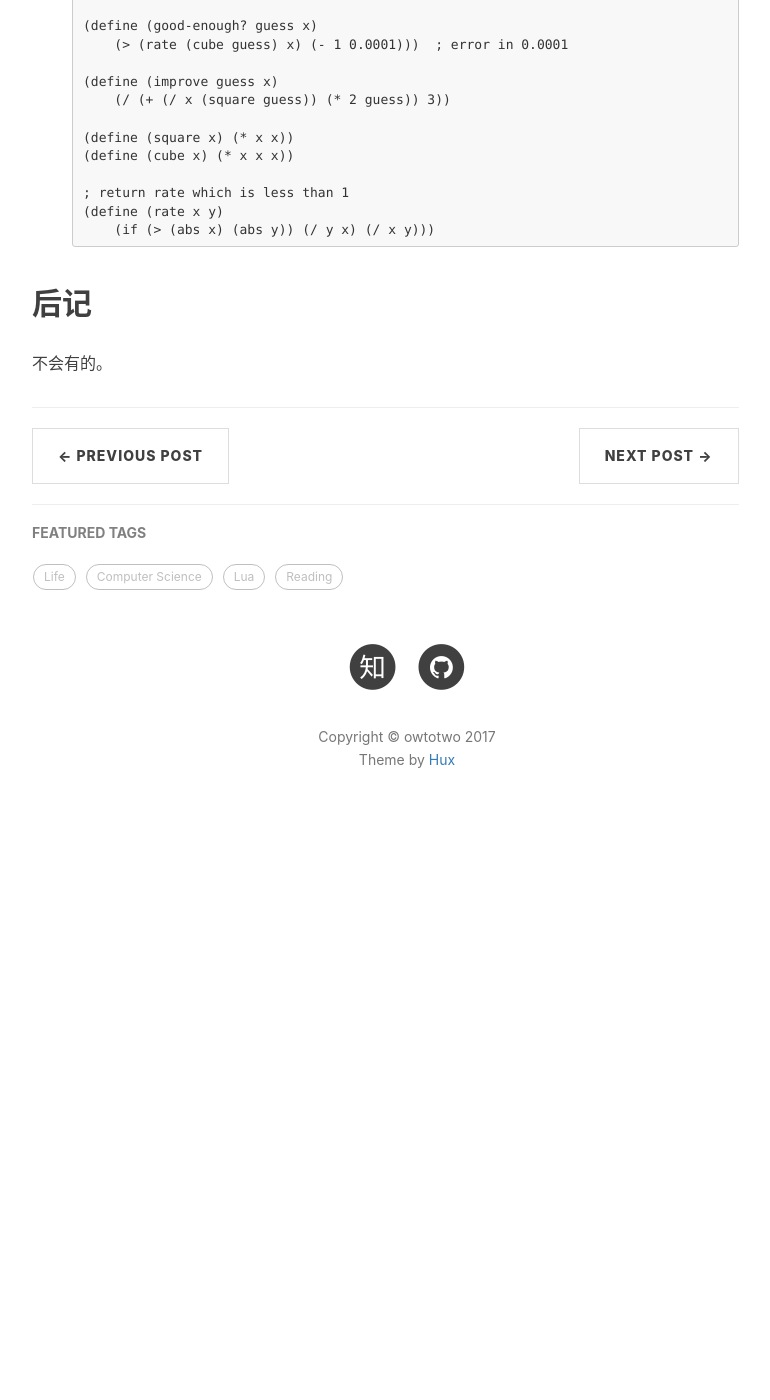
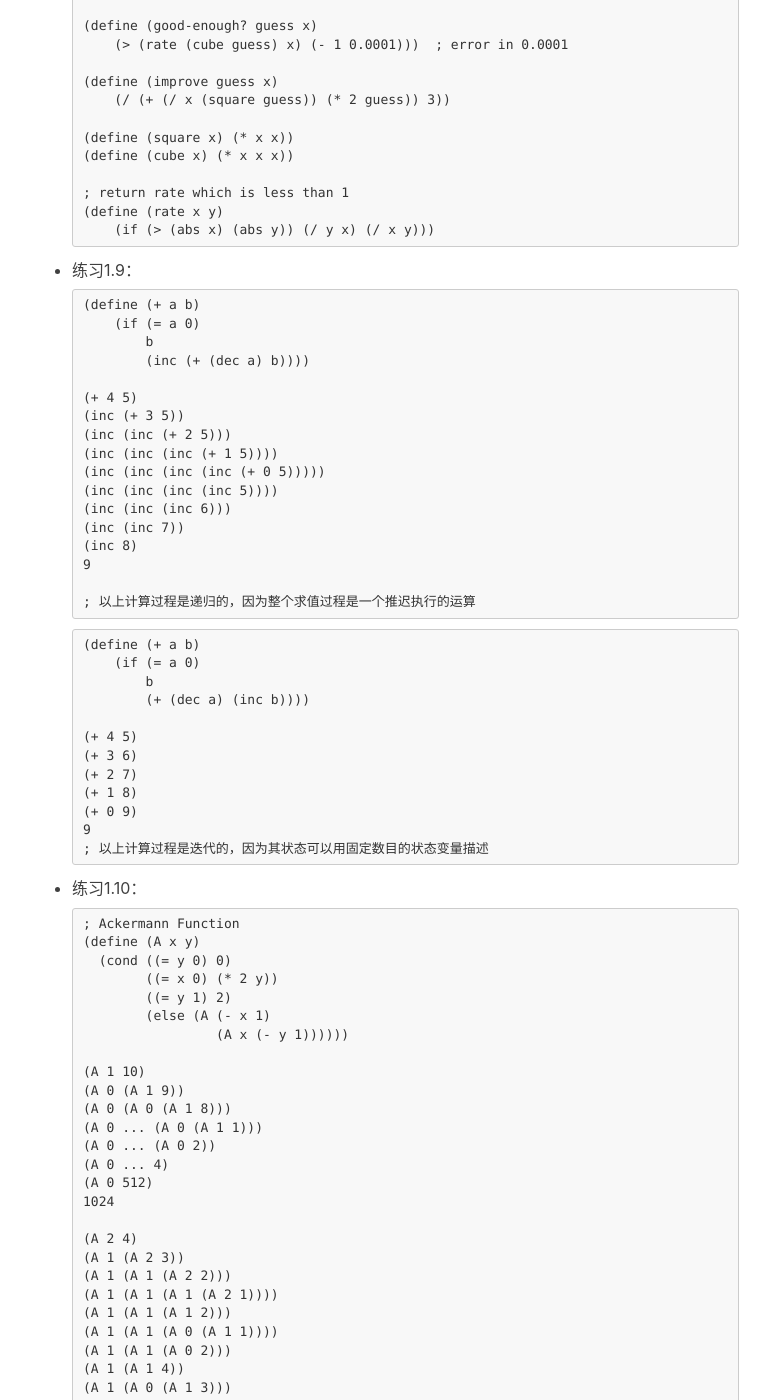
Before and after one commit to owtotwo/owtotwo.github.io, a Jekyll site: the page built from _posts/2017-01-17-sicp-learning-record.markdown, in a window 1280 px wide and 1400 px high, scrolled down 4383 px. Shown: the whole window, without its empty margins (233-1003 px from the left). Built offline with Jekyll 4.4.1, drawn with Linux system fonts in a browser that asks for light colours; nearby versions of some CDN libraries; comment, search, counter and statistics services are not loaded; before the commit the page ends 5247 px from its top, so only the background shows below that; some of the changed text lies outside the part shown.

Commit message:
更新点习题

````diff
--- a/_posts/2017-01-17-sicp-learning-record.markdown
+++ b/_posts/2017-01-17-sicp-learning-record.markdown
@@ -232,6 +232,140 @@ when you were first led up to it, that you can make it more."
         (if (> (abs x) (abs y)) (/ y x) (/ x y)))
     ```
 
+*   练习1.9：
+
+    ``` Lisp
+    (define (+ a b)
+        (if (= a 0)
+            b
+            (inc (+ (dec a) b))))
+
+    (+ 4 5)
+    (inc (+ 3 5))
+    (inc (inc (+ 2 5)))
+    (inc (inc (inc (+ 1 5))))
+    (inc (inc (inc (inc (+ 0 5)))))
+    (inc (inc (inc (inc 5))))
+    (inc (inc (inc 6)))
+    (inc (inc 7))
+    (inc 8)
+    9
+
+    ; 以上计算过程是递归的，因为整个求值过程是一个推迟执行的运算
+    ```
+
+    ``` Lisp
+    (define (+ a b)
+        (if (= a 0)
+            b
+            (+ (dec a) (inc b))))
+
+    (+ 4 5)
+    (+ 3 6)
+    (+ 2 7)
+    (+ 1 8)
+    (+ 0 9)
+    9
+    ; 以上计算过程是迭代的，因为其状态可以用固定数目的状态变量描述
+    ```
+
+*   练习1.10：
+
+    ``` Lisp
+    ; Ackermann Function
+    (define (A x y)
+      (cond ((= y 0) 0)
+            ((= x 0) (* 2 y))
+            ((= y 1) 2)
+            (else (A (- x 1)
+                     (A x (- y 1))))))
+
+    (A 1 10)
+    (A 0 (A 1 9))
+    (A 0 (A 0 (A 1 8)))
+    (A 0 ... (A 0 (A 1 1)))
+    (A 0 ... (A 0 2))
+    (A 0 ... 4)
+    (A 0 512)
+    1024
+
+    (A 2 4)
+    (A 1 (A 2 3))
+    (A 1 (A 1 (A 2 2)))
+    (A 1 (A 1 (A 1 (A 2 1))))
+    (A 1 (A 1 (A 1 2)))
+    (A 1 (A 1 (A 0 (A 1 1))))
+    (A 1 (A 1 (A 0 2)))
+    (A 1 (A 1 4))
+    (A 1 (A 0 (A 1 3)))
+    (A 1 (A 0 (A 0 (A 1 2))))
+    (A 1 (A 0 (A 0 (A 0 (A 1 1)))))
+    (A 1 (A 0 (A 0 (A 0 2))))
+    (A 1 16)
+    2^16
+
+    ; 由上可知 (A 1 m) 即 2^m
+
+    (A 3 3)
+    (A 2 (A 3 2))
+    (A 2 (A 2 (A 3 1)))
+    (A 2 (A 2 2))
+    (A 2 (A 1 (A 2 1)))
+    (A 2 (A 1 2))
+    (A 2 (A 0 (A 1 1)))
+    (A 2 (A 0 2))
+    (A 2 4)
+    2^16
+
+    ; 没有找到啥规律…
+
+    (define (f n) (A 0 n)) ; f(x) = 2 * x
+
+    (define (g n) (A 1 n)) ; g(x) = 2 ^ x
+
+    (define (h n) (A 2 n)) ; h(x) = 2 ^ 2 ^ ... ^ 2 (x in total)
+    ```
+
+*   练习1.11
+
+    ``` Lisp
+    ; 递归版
+    (define (f n)
+        (if (< n 3)
+            n
+            (+ (f (- n 1))
+               (* (f (- n 2)) 2)
+               (* (f (- n 3)) 3))))
+
+    ; 迭代版
+    (define (f n) (f-iter 0 1 2 n))
+
+    (define (f-iter a b c count)
+        (cond ((= count 0) a)
+              ((= count 1) b)
+              ((= count 2) c)
+              (else (f-iter b c (+ c (* 2 b) (* 3 a)) (- count 1)))))
+    ```
+
+*   练习1.12
+
+    ``` Lisp
+    ; 杨辉三角递归版
+    (define (pascal-triangle x y)
+        (cond ((= y 1) 1)
+              ((= y x) 1)
+              (else (+ (pascal-triangle (- x 1) (- y 1))
+                       (pascal-triangle (- x 1) y)))))
+    ```
+
+*   练习1.13
+
+    ``` Lisp
+    ; 数学题…先跳过吧，以前好像做过
+    ; 这本书贼难
+    ```
+
+
 [1]: https://owtotwo.github.io/2017/01/03/the-c-programming-language-book-review/
 [2]: https://en.wikipedia.org/wiki/Tail_call
 
````
